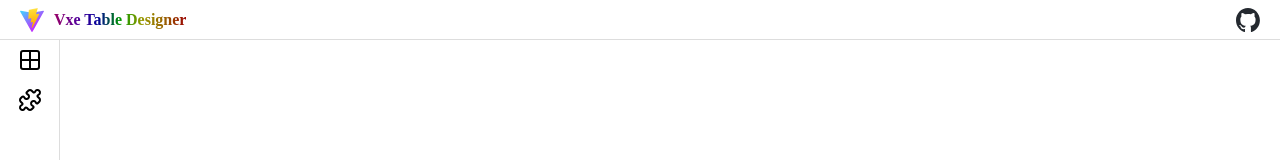
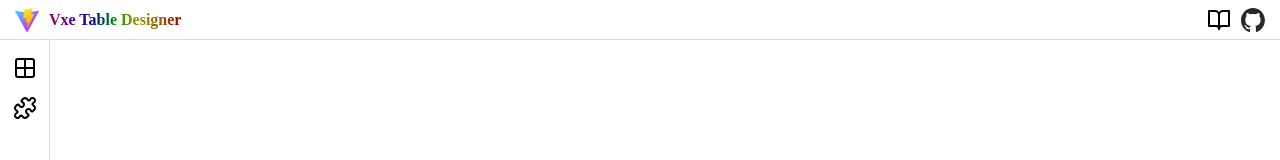
Before and after one commit to linidea/vxe-table-designer, a Vue app: page / in a window 1280 px wide. Shown: the top 160 px of the page. Built offline with nearby package versions, Linux system fonts and the light colour scheme.

Commit message:
feat:布局样式调整

```diff
--- a/src/view/layout/Header.vue
+++ b/src/view/layout/Header.vue
@@ -5,19 +5,40 @@
       <b class="title"> Vxe Table Designer</b>
     </div>
     <div class="flex">
+      <el-dropdown style="margin-right: 10px">
+        <Icon name="book"/>
+        <template #dropdown>
+          <el-dropdown-menu>
+            <el-dropdown-item @click="handleDropdownItem('vxeTable')">Vxe Table</el-dropdown-item>
+            <el-dropdown-item @click="handleDropdownItem('elementPlus')">Element Plus</el-dropdown-item>
+          </el-dropdown-menu>
+        </template>
+      </el-dropdown>
       <Icon name="github" href="https://github.com/linidea/vxe-table-designer" target="_blank"/>
     </div>
   </div>
 </template>
 <script setup>
 import Icon from "@c/icon/index.vue";
+
+const handleDropdownItem = (name) => {
+  if (name === 'vxeTable') {
+    window.open('https://vxetable.cn/#/start/install', '_blank')
+  } else if (name === 'elementPlus') {
+    window.open('https://element-plus.org/zh-CN/', '_blank')
+  }
+}
 </script>
 <style scoped>
+:deep(.el-dropdown-menu__item:focus-visible) {
+  outline: none !important;
+}
+
 .header {
   display: flex;
   align-items: center;
   justify-content: space-between;
-  padding: 0 20px;
+  padding: 0 15px;
   height: 40px;
   line-height: 40px;
   box-sizing: border-box;
--- a/src/view/layout/Sidebar.vue
+++ b/src/view/layout/Sidebar.vue
@@ -34,7 +34,8 @@ const sidebarData = ref([
 <style scoped>
 .sidebar {
   box-sizing: border-box;
-  width: 60px;
+  padding: 8px 0;
+  width: 50px;
   height: 100%;
   border-right: 1px solid #ddd;
   display: flex;
```
